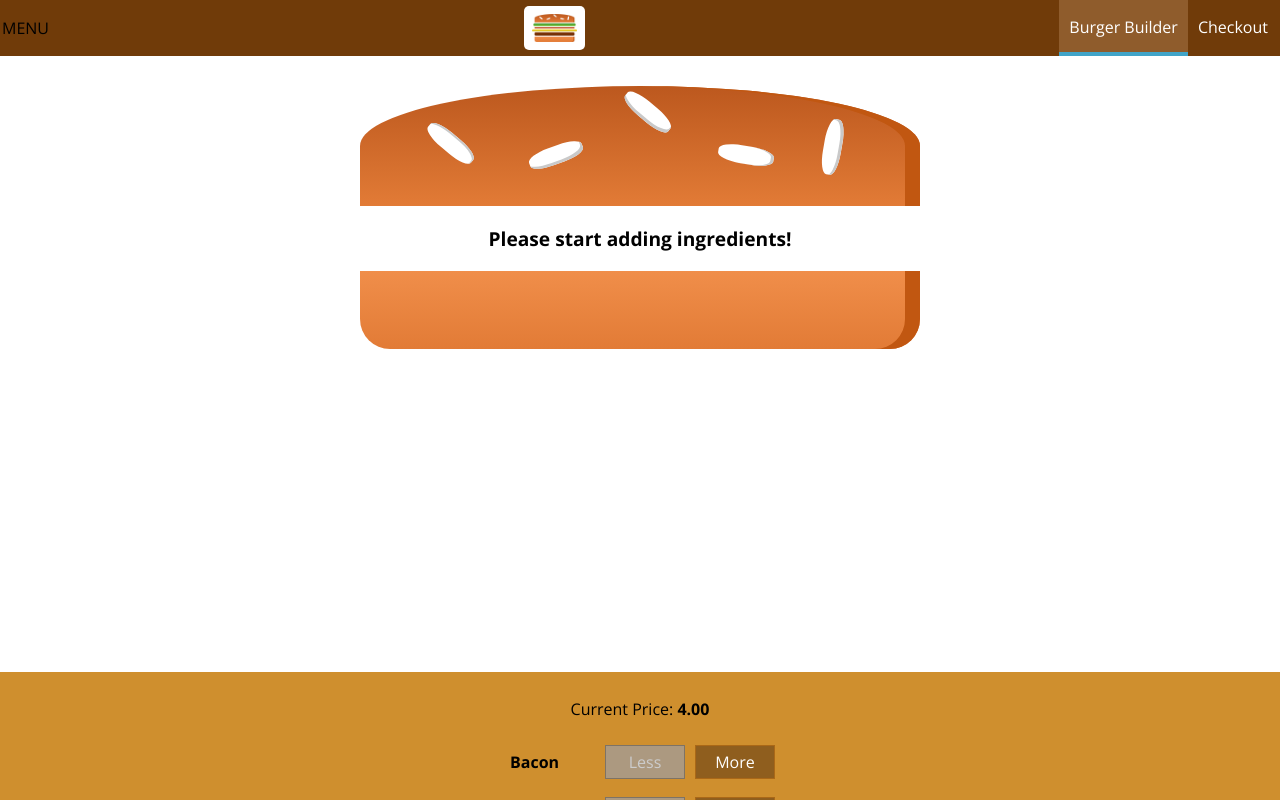
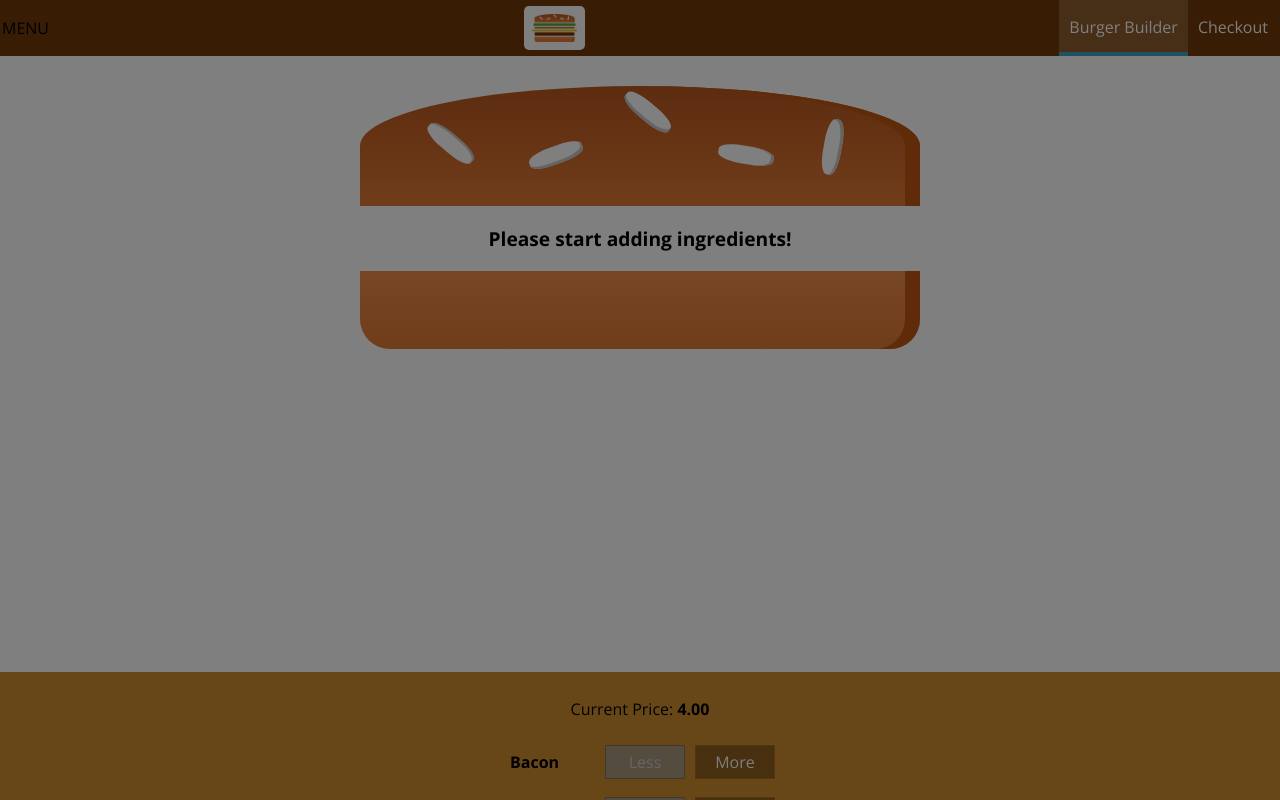
Before and after one commit to dfilter/udemy-reactjs-course, a React (Create React App) app in the folder burger-builder/: page / in a window 1280 px wide. Shown: the top 800 px of the page. Built offline with nearby package versions, Linux system fonts and the light colour scheme.

Commit message:
149. Reusing the Backdrop

```diff
--- a/burger-builder/src/components/Layout/Layout.js
+++ b/burger-builder/src/components/Layout/Layout.js
@@ -1,4 +1,4 @@
-import React from 'react'
+import React, { Component } from 'react'
 
 import Auxiliary from '../../hoc/Auxiliary'
 import SideDrawer from '../Navigation/SideDrawer/SideDrawer'
@@ -6,14 +6,26 @@
 
 import classes from './Layout.module.css'
 
-const layout = (props) => (
+class Layout extends Component {
+  state = {
+    showSideDrawer: true
+  }
+
+  sideDrawerClosedHandler = () => {
+    this.setState({ showSideDrawer: false })
+  }
+
+  render() {
+    return (
       <Auxiliary>
         <Toolbar />
-    <SideDrawer />
+        <SideDrawer open={this.state.showSideDrawer} closed={this.sideDrawerClosedHandler} />
         <main className={classes.Content}>
-      {props.children}
+          {this.props.children}
         </main>
       </Auxiliary>
     )
+  }
+}
 
-export default layout
+export default Layout
--- a/burger-builder/src/components/Navigation/SideDrawer/SideDrawer.js
+++ b/burger-builder/src/components/Navigation/SideDrawer/SideDrawer.js
@@ -1,14 +1,21 @@
 import React from 'react'
 
+import Auxiliary from '../../../hoc/Auxiliary'
+import Backdrop from '../../UI/Backdrop/Backdrop'
 import Logo from '../../Logo/Logo'
 import NavigationItems from '../NavigationItems/NavigationItems'
 
 import classes from './SideDrawer.module.css'
 
 const sideDrawer = (props) => {
-
+  let attachedClasses = [classes.SideDrawer, classes.Close]
+  if (props.open) {
+    attachedClasses = [classes.SideDrawer, classes.Open]
+  }
   return (
-    <div className={classes.SideDrawer}>
+    <Auxiliary>
+      <Backdrop show={props.open} clicked={props.closed} />
+      <div className={attachedClasses.join(' ')}>
         <div className={classes.Logo}>
           <Logo />
         </div>
@@ -16,6 +23,7 @@
           <NavigationItems />
         </nav>
       </div>
+    </Auxiliary>
   )
 }
 
```
Lines whose indentation alone changed are shown as unchanged.
